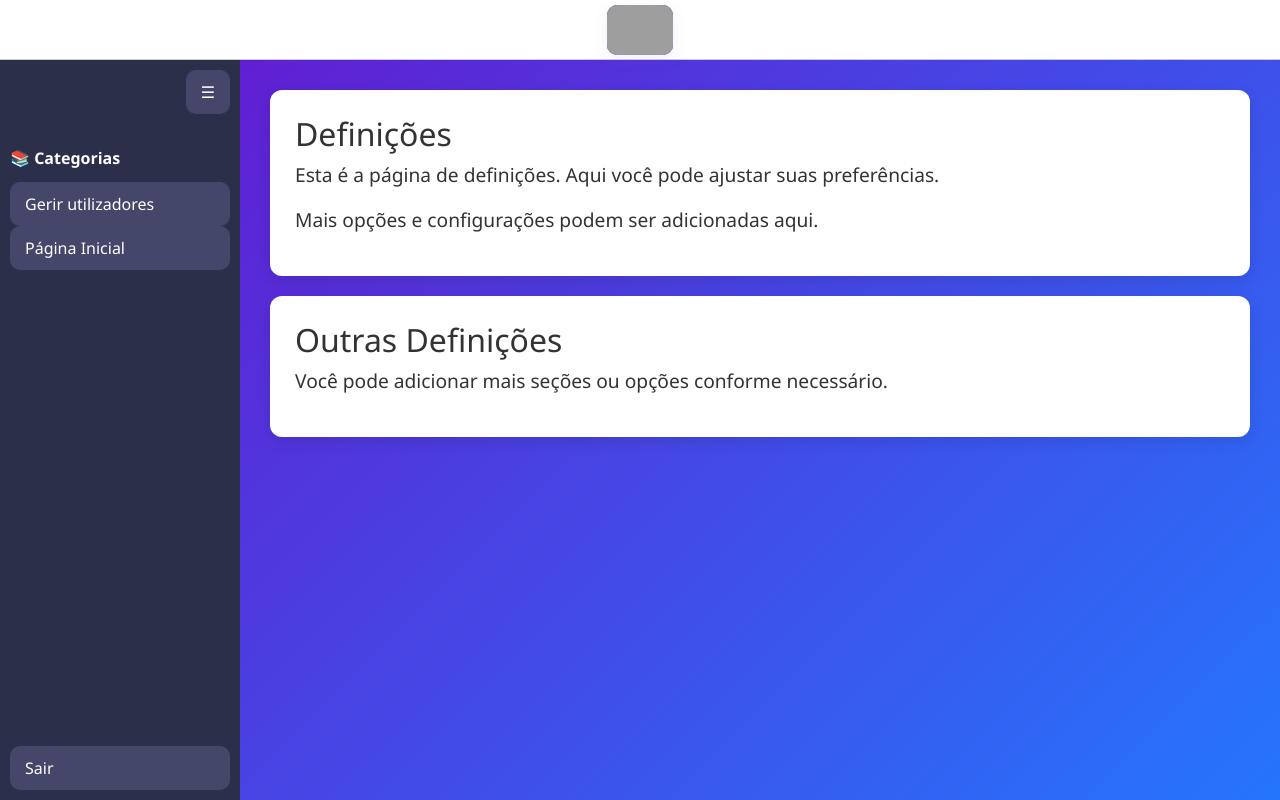
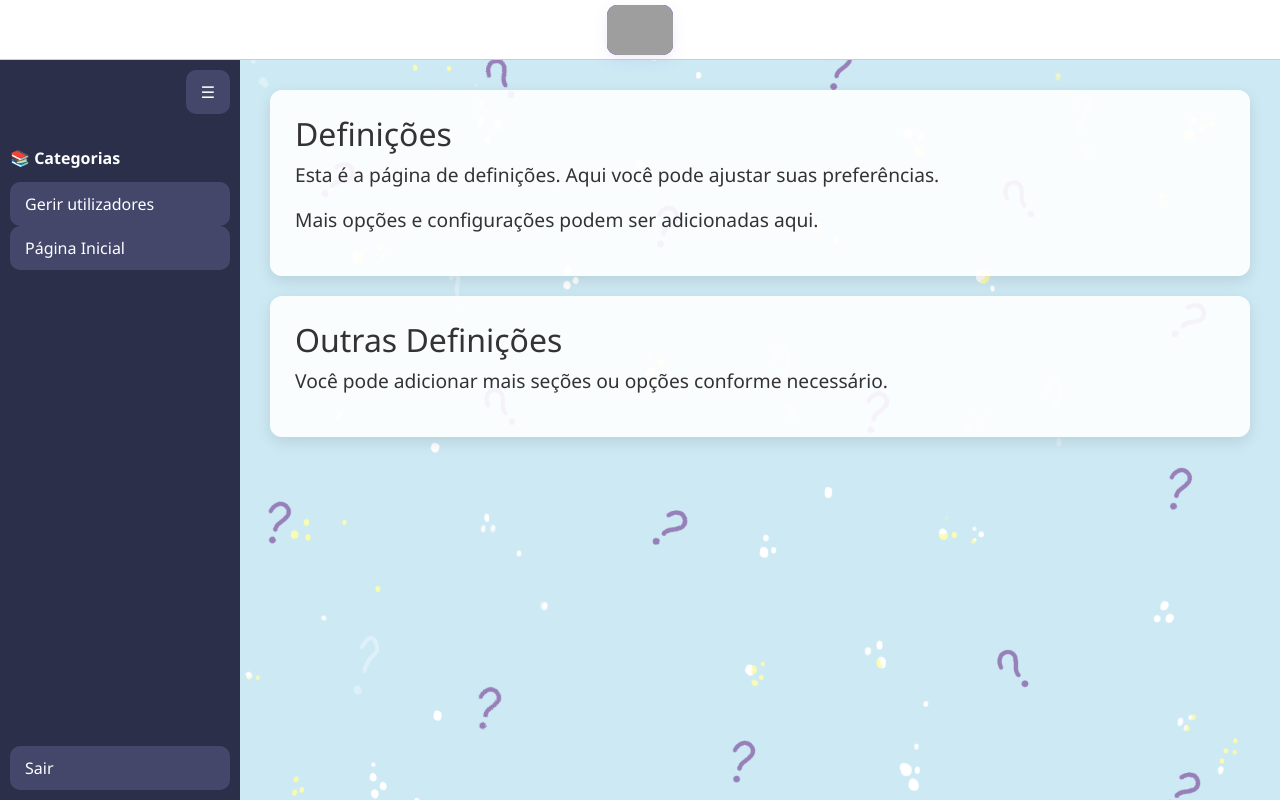
Before and after one commit to carolina-gn/projeto_programacao_final, a Flask app: page /definicoes in a window 1280 px wide. Run offline with Flask 2, Linux system fonts and the light colour scheme; a user stored in the database is signed in; grey boxes are pictures that could not be loaded.

Commit message:
style- defenições base

```diff
--- a/app/templates/definicoes_base.html
+++ b/app/templates/definicoes_base.html
@@ -4,8 +4,8 @@
   <meta charset="UTF-8" />
   <title>Quizzify</title>
   <link href="https://cdn.jsdelivr.net/npm/bootstrap@5.3.3/dist/css/bootstrap.min.css" rel="stylesheet">
-  <link rel="stylesheet" href="main.css">
- <style>
+  <link rel="stylesheet" href="{{ url_for('static', filename='main.css') }}">
+  <style>
     :root {
       --sidebar-width: 240px;
       --sidebar-width-collapsed: 65px;
@@ -19,11 +19,14 @@
 
     body {
       font-family: 'Segoe UI', sans-serif;
-      height: 100vh;
+      min-height: 100vh;
+      background-image: url("{{ url_for('static', filename='images/fundo_com_pontos_de_interrogacao.png') }}");
+      background-size: cover;
+      background-repeat: no-repeat;
+      background-position: center;
+      color: white;
       display: flex;
       flex-direction: column;
-      background: linear-gradient(135deg, #6a11cb, #2575fc);
-      color: white;
     }
 
     header {
@@ -40,7 +43,7 @@
       height: 50px;
       border-radius: 10px;
       box-shadow: 0 5px 15px rgba(114, 91, 183, 0.1);
-    background-color: #6a11cb;
+      background-color: #6a11cb;
     }
 
     .wrapper {
@@ -118,7 +121,7 @@
     }
 
     .box {
-      background: white;
+      background: rgba(255, 255, 255, 0.9);
       color: #333;
       border-radius: 12px;
       padding: 25px;
@@ -130,7 +133,7 @@
 <body>
 
   <header>
-    <img src="Quizzify.jpg" alt="Quizzify Logo">
+    <img src="{{ url_for('static', filename='images/logo.png') }}" alt="Quizzify Logo">
   </header>
 
   <div class="wrapper">
@@ -147,9 +150,10 @@
     </nav>
 
     <main>
-    {% block content %}{% endblock %}
+      {% block content %}{% endblock %}
     </main>
   </div>
+
   <script>
     const sidebar = document.getElementById('sidebar');
     const toggleBtn = document.getElementById('toggleBtn');
```
